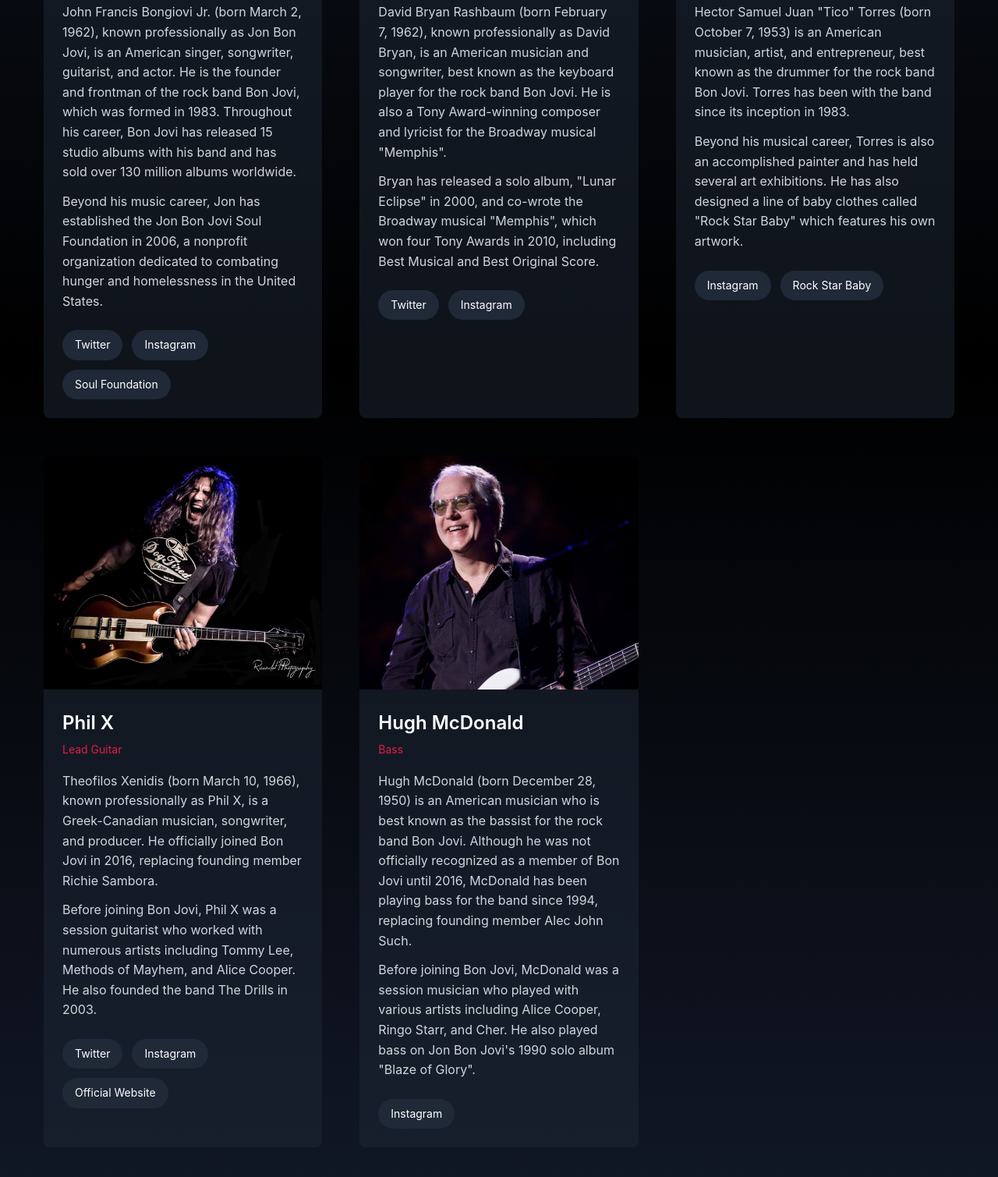
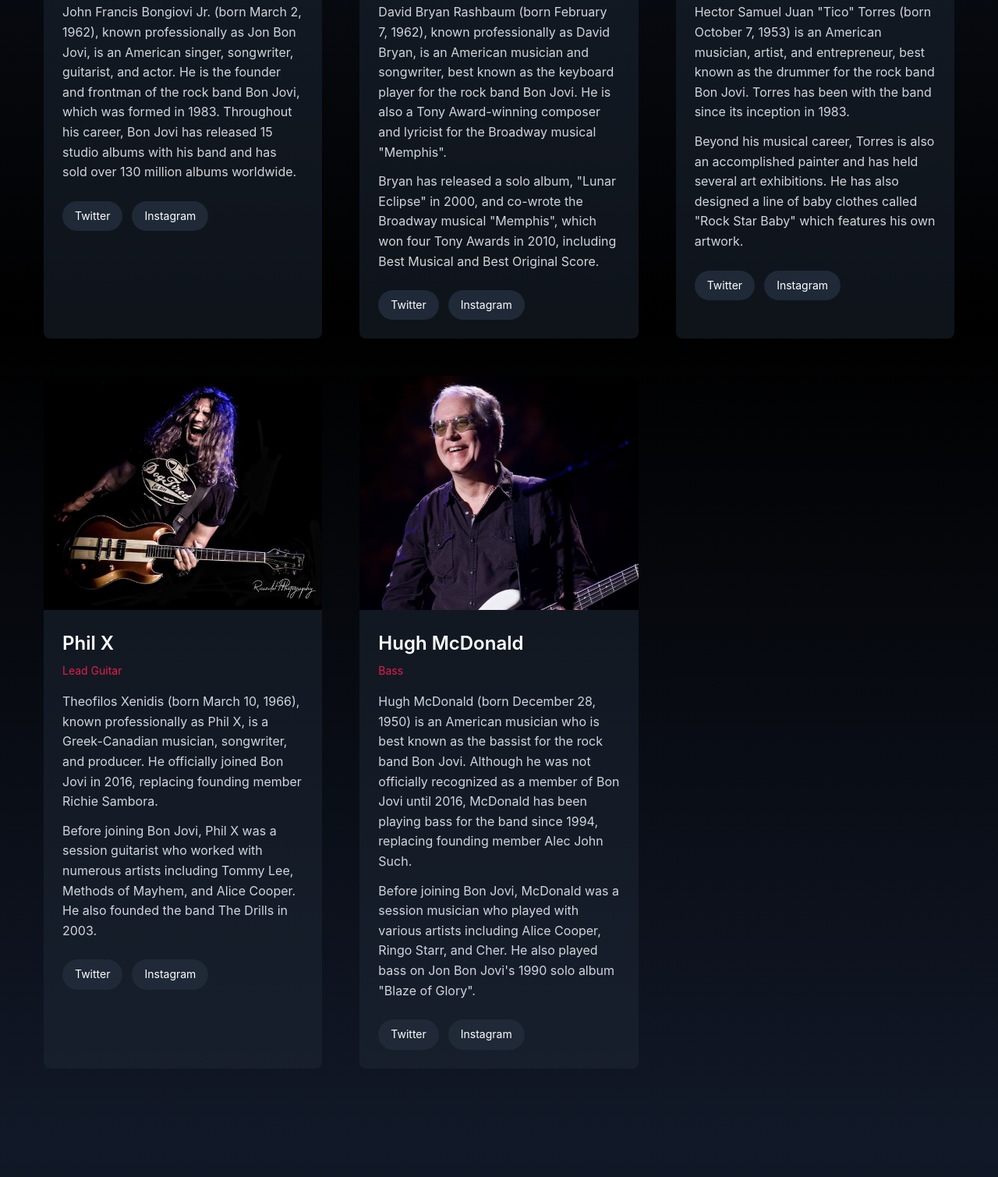
Before and after one commit to melerodev/music-group, a plain HTML site: page index.html in a window 1280 px wide. Shown: the part 2331-3840 px from the top of the page at 78% size. Drawn offline with Linux system fonts and the light colour scheme; a script that the page names is missing.

Commit message:
Update index.html

```diff
--- a/index.html
+++ b/index.html
@@ -125,12 +125,10 @@
             <p class="member-role">Lead Vocals, Guitar</p>
             <div class="member-bio">
               <p>John Francis Bongiovi Jr. (born March 2, 1962), known professionally as Jon Bon Jovi, is an American singer, songwriter, guitarist, and actor. He is the founder and frontman of the rock band Bon Jovi, which was formed in 1983. Throughout his career, Bon Jovi has released 15 studio albums with his band and has sold over 130 million albums worldwide.</p>
-              <p>Beyond his music career, Jon has established the Jon Bon Jovi Soul Foundation in 2006, a nonprofit organization dedicated to combating hunger and homelessness in the United States.</p>
             </div>
             <div class="member-links">
-              <a href="https://twitter.com/jonbonjovi" class="member-link" target="_blank">Twitter</a>
-              <a href="https://www.instagram.com/jonbonjovi/" class="member-link" target="_blank">Instagram</a>
-              <a href="https://www.jonbonjovisoul.org/" class="member-link" target="_blank">Soul Foundation</a>
+              <a href="https://twitter.com" class="member-link" target="_blank">Twitter</a>
+              <a href="https://www.instagram.com" class="member-link" target="_blank">Instagram</a>
             </div>
           </div>
         </div>
@@ -148,8 +146,8 @@
               <p>Bryan has released a solo album, "Lunar Eclipse" in 2000, and co-wrote the Broadway musical "Memphis", which won four Tony Awards in 2010, including Best Musical and Best Original Score.</p>
             </div>
             <div class="member-links">
-              <a href="https://twitter.com/davidbryanmusic" class="member-link" target="_blank">Twitter</a>
-              <a href="https://www.instagram.com/davidbryanmusic/" class="member-link" target="_blank">Instagram</a>
+              <a href="https://twitter.com" class="member-link" target="_blank">Twitter</a>
+              <a href="https://www.instagram.com" class="member-link" target="_blank">Instagram</a>
             </div>
           </div>
         </div>
@@ -167,8 +165,8 @@
               <p>Beyond his musical career, Torres is also an accomplished painter and has held several art exhibitions. He has also designed a line of baby clothes called "Rock Star Baby" which features his own artwork.</p>
             </div>
             <div class="member-links">
-              <a href="https://www.instagram.com/ticotorres/" class="member-link" target="_blank">Instagram</a>
-              <a href="https://www.rockstarbaby.com/" class="member-link" target="_blank">Rock Star Baby</a>
+              <a href="https://twitter.com" class="member-link" target="_blank">Twitter</a>
+              <a href="https://www.instagram.com" class="member-link" target="_blank">Instagram</a>
             </div>
           </div>
         </div>
@@ -186,9 +184,8 @@
               <p>Before joining Bon Jovi, Phil X was a session guitarist who worked with numerous artists including Tommy Lee, Methods of Mayhem, and Alice Cooper. He also founded the band The Drills in 2003.</p>
             </div>
             <div class="member-links">
-              <a href="https://twitter.com/TheRealPhilX" class="member-link" target="_blank">Twitter</a>
-              <a href="https://www.instagram.com/therealphilx/" class="member-link" target="_blank">Instagram</a>
-              <a href="https://www.philx.com/" class="member-link" target="_blank">Official Website</a>
+              <a href="https://twitter.com" class="member-link" target="_blank">Twitter</a>
+              <a href="https://www.instagram.com" class="member-link" target="_blank">Instagram</a>
             </div>
           </div>
         </div>
@@ -206,7 +203,8 @@
               <p>Before joining Bon Jovi, McDonald was a session musician who played with various artists including Alice Cooper, Ringo Starr, and Cher. He also played bass on Jon Bon Jovi's 1990 solo album "Blaze of Glory".</p>
             </div>
             <div class="member-links">
-              <a href="https://www.instagram.com/hughmcdonald/" class="member-link" target="_blank">Instagram</a>
+              <a href="https://twitter.com" class="member-link" target="_blank">Twitter</a>
+              <a href="https://www.instagram.contact-form-container" class="member-link" target="_blank">Instagram</a>
             </div>
           </div>
         </div>
```
